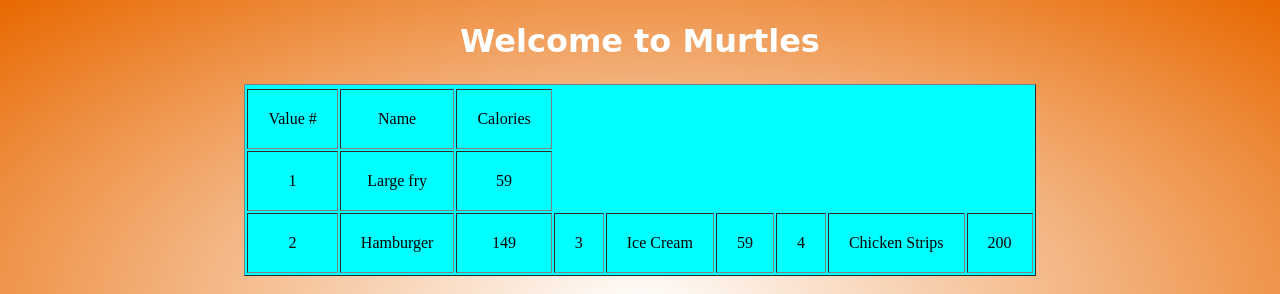
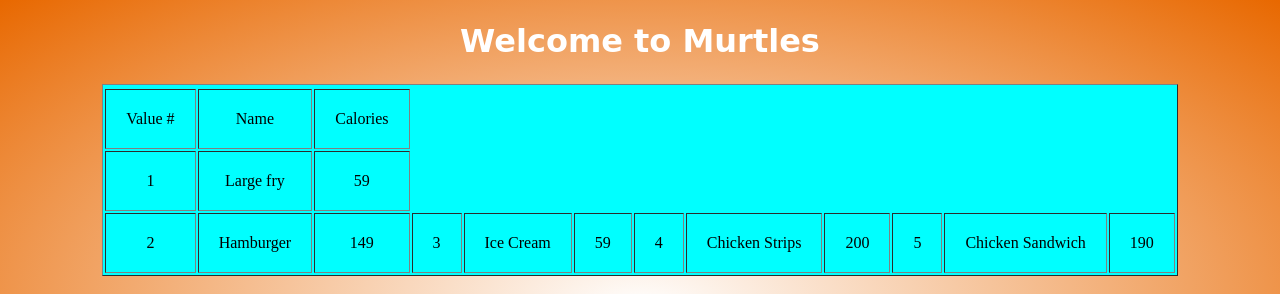
Before and after one commit to dcsuperstar360/valuemenu, a plain HTML site: page index.html in a window 1280 px wide. Shown: the top 294 px of the page. Drawn offline with Linux system fonts and the light colour scheme.

Commit message:
Third Commit

```diff
--- a/index.html
+++ b/index.html
@@ -29,6 +29,9 @@
             <td>4</td>
             <td>Chicken Strips</td>
             <td>200</td>
+            <td>5</td>
+            <td>Chicken Sandwich</td>
+            <td>190</td>
     </tr>
     </tr>
     </thread>
```
